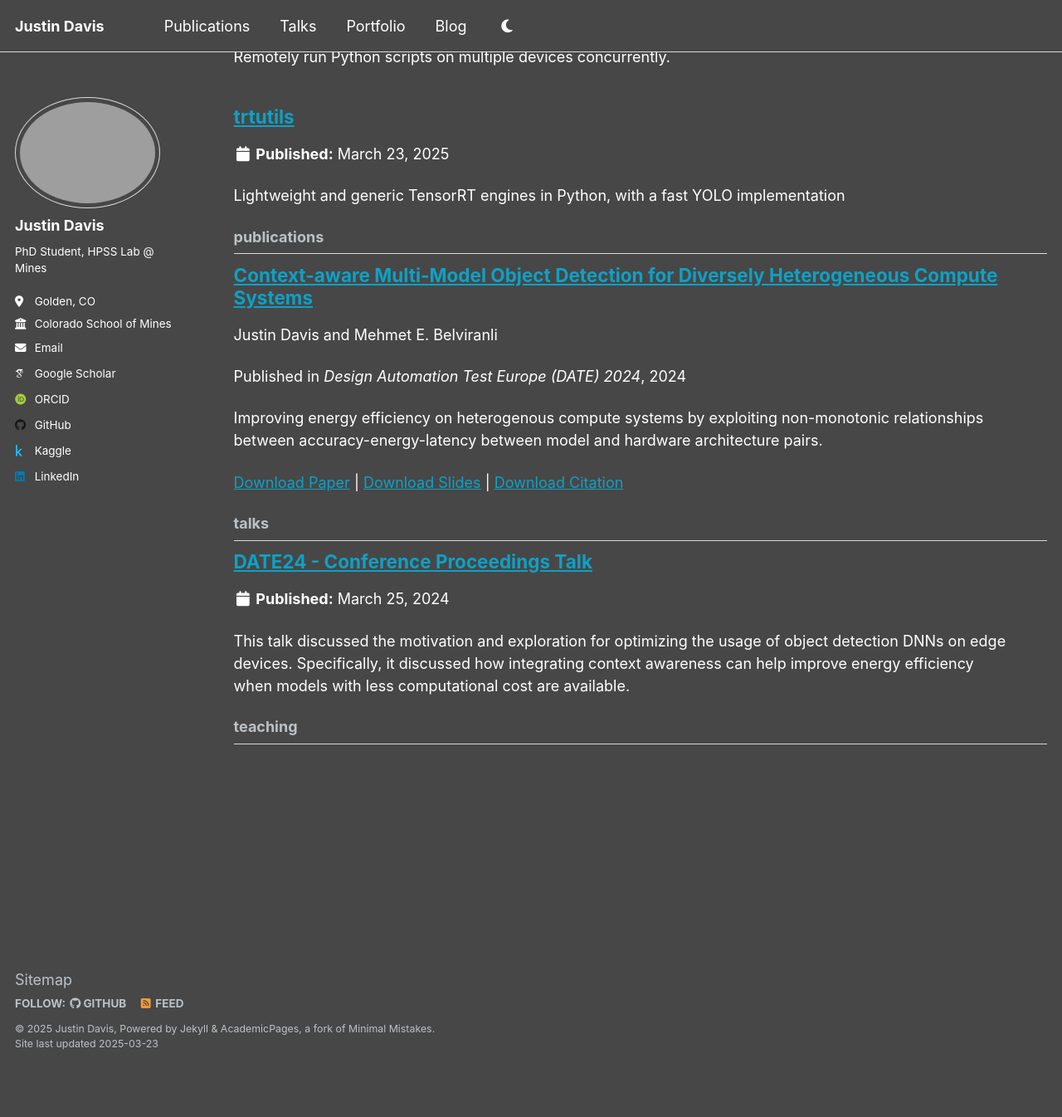
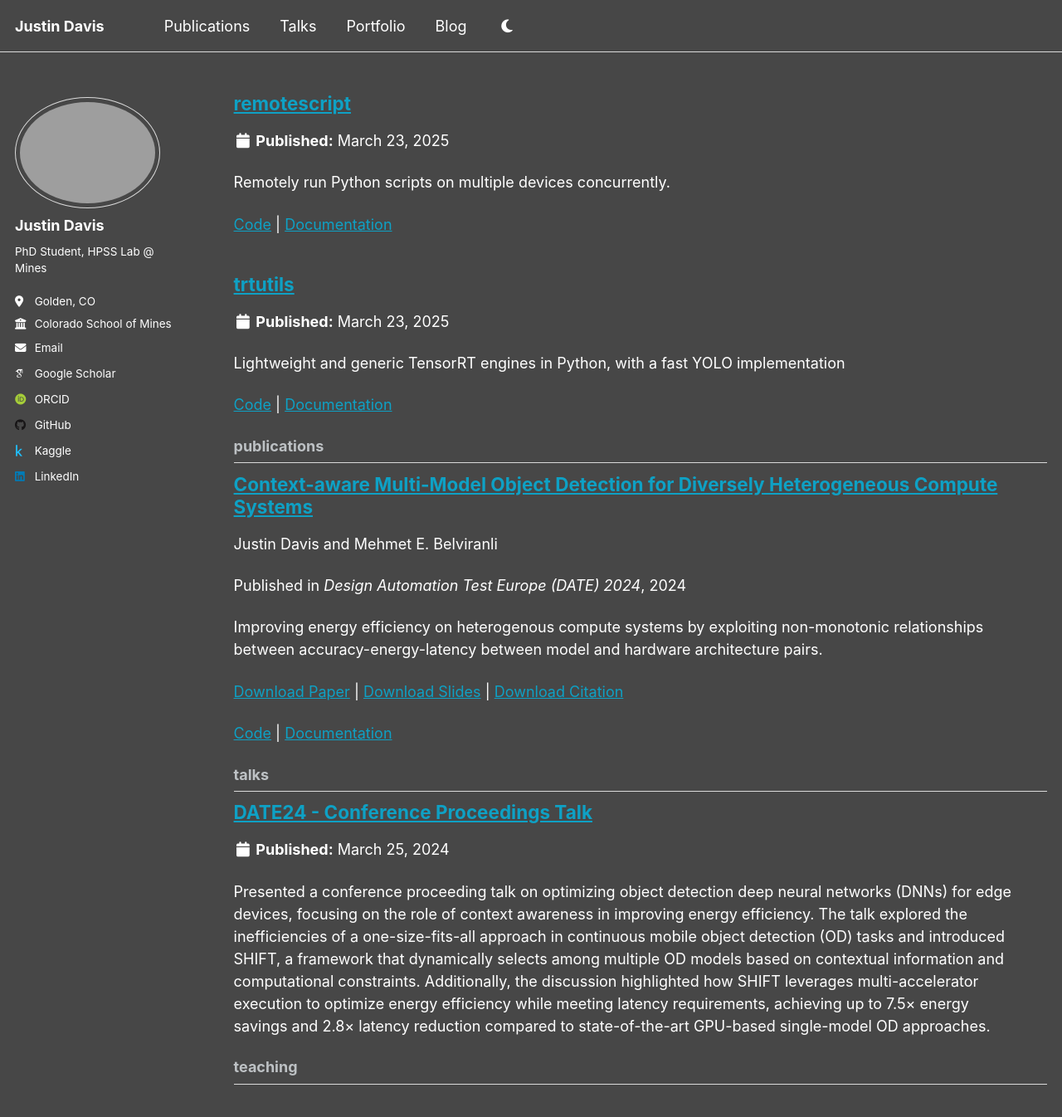
Before and after one commit to justincdavis/justincdavis.github.io, a Jekyll site: the page built from _pages/collection-archive.html, in a window 1280 px wide and 1400 px high, scrolled down 792 px. Shown: the top 1346 px of the window at 83% size. Built offline with Jekyll 4.4.1, drawn with Linux system fonts in a browser that asks for light colours; some web fonts are replaced; a file with an impossible date is left out; before the commit the page ends 2078 px from its top, so only the background shows below that; some of the changed text lies outside the part shown.

Commit message:
expand the talks

```diff
--- a/_includes/archive-single.html
+++ b/_includes/archive-single.html
@@ -92,5 +92,13 @@
       <p><a href="{{ post.citation }}">Download Citation</a></p>
     {% endif %}
 
+    {% if post.code and post.documentation %}
+      <p><a href="{{ post.code }}">Code</a> | <a href="{{ post.documentation }}">Documentation</a></p>
+    {% elsif post.code %}
+      <p><a href="{{ post.code }}">Code</a></p>
+    {% elsif post.documentation %}
+      <p><a href="{{ post.documentation }}">Documentation</a></p>
+    {% endif %}
+
   </article>
 </div>
--- a/_talks/2024-03-25-date24.md
+++ b/_talks/2024-03-25-date24.md
@@ -8,4 +8,4 @@
 location: "Valencia, Spain"
 ---
 
-This talk discussed the motivation and exploration for optimizing the usage of object detection DNNs on edge devices. Specifically, it discussed how integrating context awareness can help improve energy efficiency when models with less computational cost are available.
+Presented a conference proceeding talk on optimizing object detection deep neural networks (DNNs) for edge devices, focusing on the role of context awareness in improving energy efficiency. The talk explored the inefficiencies of a one-size-fits-all approach in continuous mobile object detection (OD) tasks and introduced SHIFT, a framework that dynamically selects among multiple OD models based on contextual information and computational constraints. Additionally, the discussion highlighted how SHIFT leverages multi-accelerator execution to optimize energy efficiency while meeting latency requirements, achieving up to 7.5× energy savings and 2.8× latency reduction compared to state-of-the-art GPU-based single-model OD approaches.
```
Also changed, not shown: _talks/2023-01-os-interrupts.md (added, +11 -0 lines), _talks/2023-08-beyond-hardware.md (added, +11 -0 lines), _talks/2023-08-beyond-programming.md (added, +11 -0 lines), _publications/2024_03_25_date24_context.md (renamed from _publications/date24_context.md).
